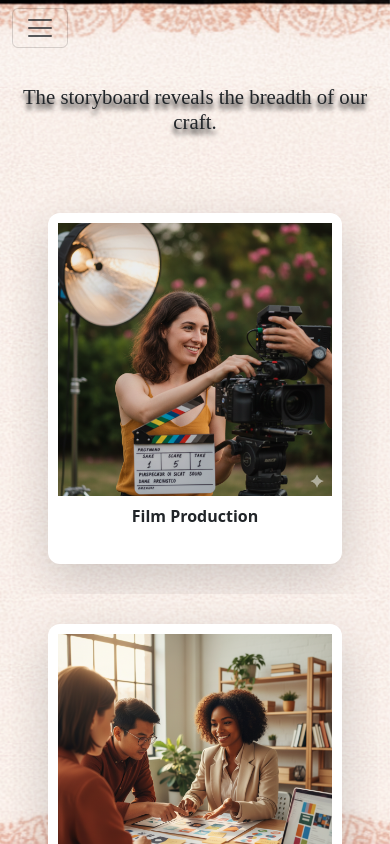
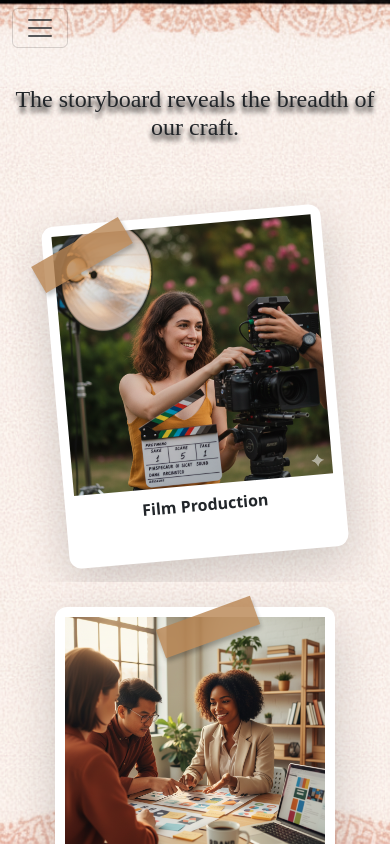
Before and after one commit to Nehasingh2504/React-website, a React (Vite) app: page /services in a window 390 px wide. Built offline with nearby package versions, Linux system fonts and the light colour scheme.

Commit message:
Refactor ServicesPage.css for improved styles

```diff
--- a/src/my_components/ServicesPage.css
+++ b/src/my_components/ServicesPage.css
@@ -1,34 +1,23 @@
-/* src/components/ServicesPage.css */
-
-/* Global Reset (Required for full screen) */
 body{
     height: 100%;
     width: 100%;
+    background-color: #e7a09d;
 }
 .page{
   background-image: url('../assets/background-img.png');
   background-repeat: no-repeat;
-  background-size: cover;              /* Always covers full container */
-  background-position: center center;  /* Center image properly */
-  background-attachment: fixed;        /* Keeps background steady while scrolling */
+  background-size: cover;
+  background-position: center;
   min-height: 100vh;
+}
 
-}
-/* --- Storyboard Header Banner Effect (MUST BE CUSTOM) --- */
 .pagetitle{
     margin-top: 5%;
     text-shadow: 0px 5px 5px black;
     font-family: cursive;
 }
 
-.service-item {
-  padding: 20px;
-  position: relative;
-  display: flex;
-  justify-content: center;
-  overflow: hidden; /* Ensures image stays within container */
-}
-
+/* card */
 .polaroid-card {
   background: white;
   border-radius: 12px;
@@ -38,7 +27,7 @@ body{
   max-width: 320px;
   box-shadow: 0px 8px 15px rgba(0, 0, 0, 0.25);
   transition: transform 0.4s ease, box-shadow 0.4s ease;
-  overflow: hidden; /* Keeps image clipped inside */
+  overflow: hidden;
 }
 .polaroid-card:hover {
   transform: scale(1.03);
@@ -54,6 +43,14 @@ body{
 }
 
 /* --- Tape Effect--- */
+.service-item {
+  padding: 4%;
+  position: relative;
+  display: flex;
+  justify-content: center;
+  overflow: hidden;
+}
+
 .service-item::before {
   content: "";
   position: absolute;
@@ -66,25 +63,13 @@ body{
 }
 
 /* Tape 1: Top-Left */
-.service-item:nth-child(1)::before { top: 45px; left: 0; transform: rotate(-30deg); }
+.service-item:nth-child(1)::before { top: 60px; left: 0; transform: rotate(-30deg); }
 
 /* Tape 2: Top-Middle */
-.service-item:nth-child(2)::before { top: 20px; left: 40%; transform: rotate(-20deg); }
+.service-item:nth-child(2)::before { top: 40px; left: 40%; transform: rotate(-20deg); }
 
 /* Tape 3: Top-Right */
-.service-item:nth-child(3)::before { top: 40px; right: 0; transform: rotate(30deg); }
-
-
-/* --- Bottom Mandala Border (MUST BE CUSTOM) --- */
-.bottom-mandala-border {
-    height: 100px;
-    width: 100%;
-    position: absolute;
-    bottom: 0;
-    left: 0;
-    z-index: 1;
-    /* background-image: url(...); */
-}
+.service-item:nth-child(3)::before { top: 70px; right: 0; transform: rotate(30deg); }
 
 /* Tablets (992px and below) */
 @media (max-width: 992px) {
@@ -95,58 +80,41 @@ body{
   .polaroid-card {
     max-width: 280px;
   }
-
-  .service-item::before {
-    width: 70px;
-    height: 18px;
-  }
 }
 
 /* Medium screens (768px and below) */
 @media (max-width: 768px) {
   .pagetitle {
     font-size: 1.5rem;
+    margin-top: 20%;
   }
 
   .row {
     row-gap: 40px;
-  }
-
-  .tilt-left,
-  .tilt-right {
-    transform: rotate(0deg); /* Remove tilt for mobile */
-  }
-
-  .polaroid-card {
-    max-width: 85%;
-  }
-
-  .service-item::before {
-    display: none; /* Hide tape for clean mobile look */
   }
 }
 
 /* Small mobile (576px and below) */
 @media (max-width: 576px) {
   .pagetitle {
-    font-size: 1.3rem;
     margin-top: 10%;
-  }
-
-  .polaroid-card {
-    max-width: 90%;
-    padding: 10px 10px 20px;
   }
 
   .caption {
     font-size: 1rem;
   }
 
-  .bottom-mandala-border {
-    height: 60px;
+  .service-item::before {
+    width: 100px;
+    height: 30px;
+    margin-top: -10px;
   }
 
-  .page {
-    padding-bottom: 80px;
+  .service-item:nth-child(1)::before{
+    margin-left: 20px;
+  }
+
+  .service-item:nth-child(3)::before{
+    margin-right: 40px;
   }
 }
```
